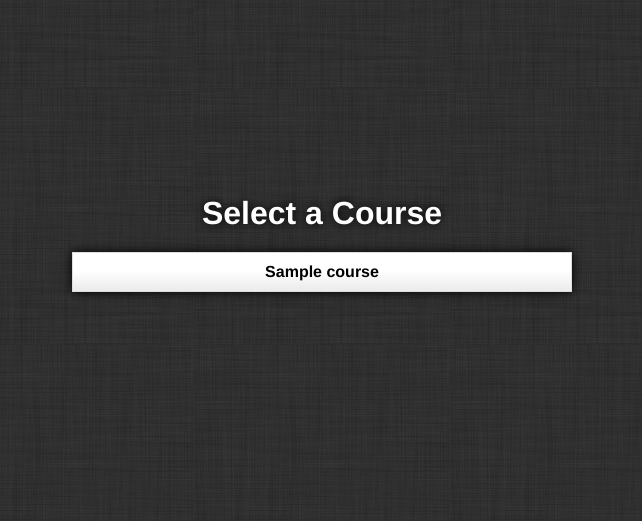
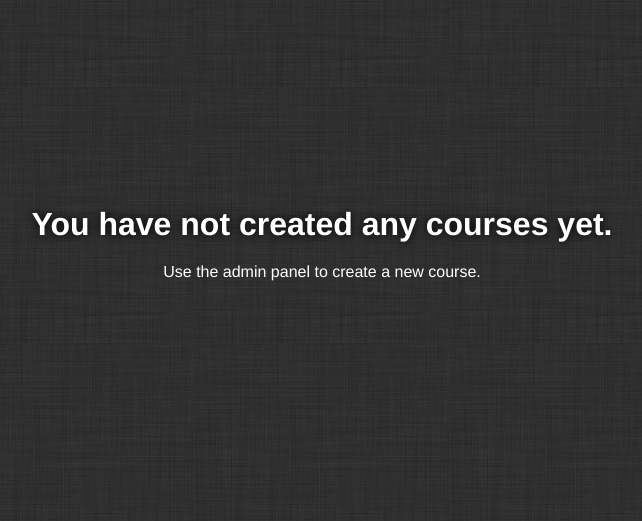
Before and after one commit to zanneth/Seminar, a Django app: template core/templates/select_course.html in a window 1280 px wide. Shown: the part 167-688 px from the top of the page, without its empty margins (318-960 px from the left). Run offline with Django 3.2, Linux system fonts and the light colour scheme; the template is opened without the code that fills it: most values are stand-ins (such as "Sample title", 1, 10 or a date in 2020); parts of the project's set-up code (start-up, migrations or seed data) failed here and were passed over.

Commit message:
Fixed visual bug for when no courses have been created yet.

```diff
--- a/core/static/css/select_course.css
+++ b/core/static/css/select_course.css
@@ -35,6 +35,10 @@ div#main-container > h1 {
 	color: #fff;
 	padding: 20px;
 	text-shadow: 0 0 10px #000;
+}
+
+div#no-courses-message {
+	color: white;
 }
 
 div#courses-container {
--- a/core/templates/select_course.html
+++ b/core/templates/select_course.html
@@ -9,6 +9,7 @@
 
 <div id="super-container">
 	<div id="main-container">
+		{% if courses and 0 %}
 			<h1>Select a Course</h1>
 			<div id="courses-container">
 				<ul id="courses">
@@ -19,6 +20,12 @@
 					{% endfor %}
 				</ul>
 			</div>
+		{% else %}
+			<h1>You have not created any courses yet.</h1>
+			<div id="no-courses-message">
+				Use the admin panel to create a new course.
+			</div>
+		{% endif %}
 	</div>
 </div>
 
```
Lines whose indentation alone changed are shown as unchanged.
